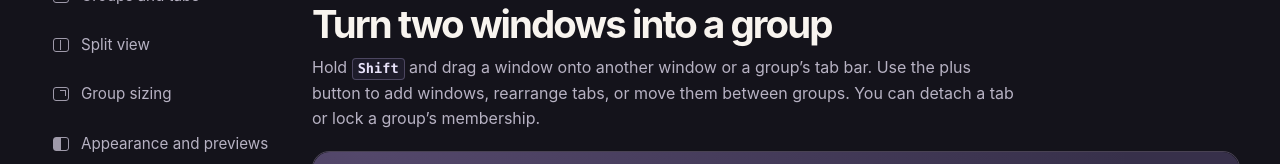
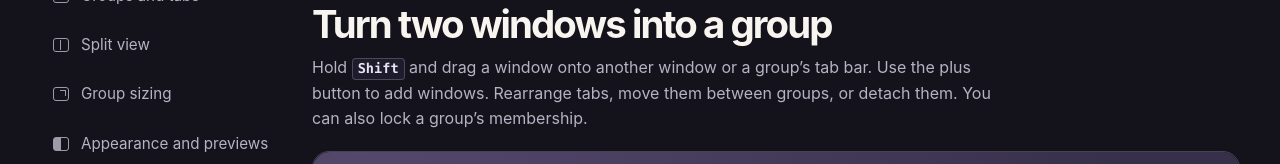
Before and after one commit to Vladislav4er/vibe-explorer-releases, a plain HTML site: page en/features/index.html in a window 1280 px wide. Shown: the part 337-501 px from the top of the page. Drawn offline with Linux system fonts and the light colour scheme; no server answers.

Commit message:
Clarify the English instructions for moving tabs

```diff
--- a/en/features/index.html
+++ b/en/features/index.html
@@ -69,7 +69,7 @@
   <div class="chapter-copy">
     <p class="eyebrow">Groups and tabs</p>
     <h2 id="groups-title">Turn two windows into a group</h2>
-    <p>Hold <kbd>Shift</kbd> and drag a window onto another window or a group’s tab bar. Use the plus button to add windows, rearrange tabs, or move them between groups. You can detach a tab or lock a group’s membership.</p>
+    <p>Hold <kbd>Shift</kbd> and drag a window onto another window or a group’s tab bar. Use the plus button to add windows. Rearrange tabs, move them between groups, or detach them. You can also lock a group’s membership.</p>
   </div>
   <div class="lab">
     <div class="wg-demo" data-window-groups role="group" aria-label="Window grouping and tabs demo">
```
